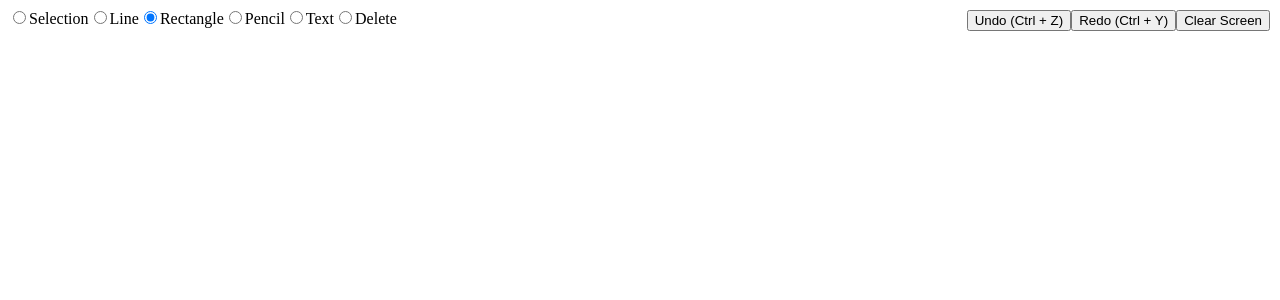
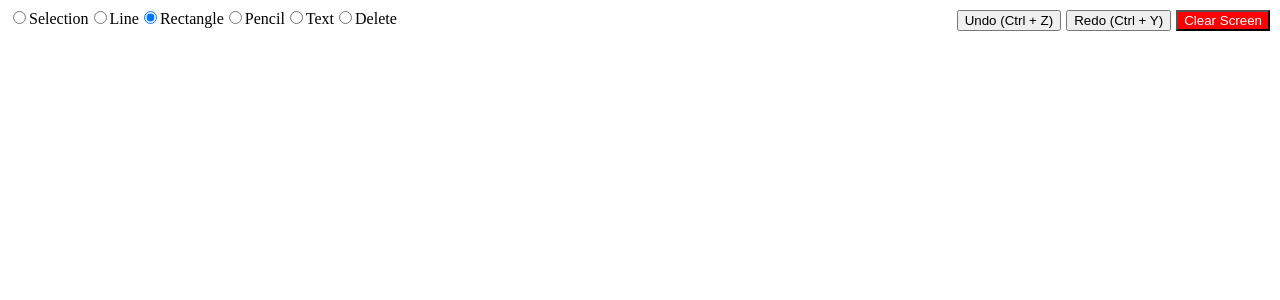
Before and after one commit to RugvedB/LetsDraw, a React (Create React App) app: page / in a window 1280 px wide. Shown: the top 300 px of the page. Built offline with nearby package versions, Linux system fonts and the light colour scheme.

Commit message:
some basic styling

```diff
--- a/src/App.js
+++ b/src/App.js
@@ -527,9 +527,9 @@ function App() {
       </div>
 
       <div style={{ position: "fixed", top: 0, right: 0, padding: "10px" }}>
-        <button onClick={() => undo()}>Undo (Ctrl + Z)</button>
-        <button onClick={() => redo()}>Redo (Ctrl + Y)</button>
-        <button onClick={() => clearScreen()}>Clear Screen</button>
+        <button style={{ marginRight:"5px" }} onClick={() => undo()}>Undo (Ctrl + Z)</button>
+        <button style={{ marginRight:"5px" }} onClick={() => redo()}>Redo (Ctrl + Y)</button>
+        <button style={{ backgroundColor: "red", color:"white" }} onClick={clearScreen}>Clear Screen</button>
       </div>
 
       {
```
